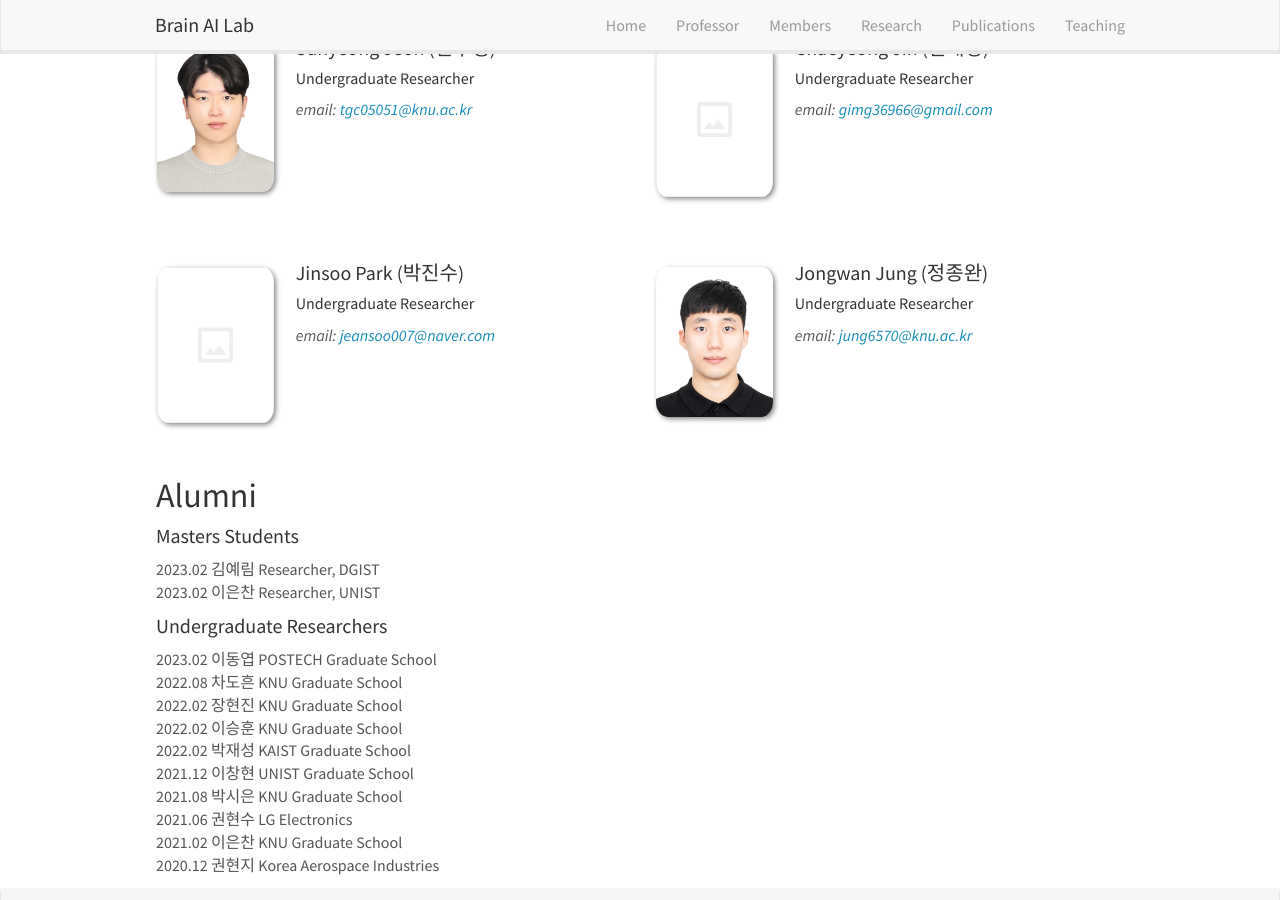
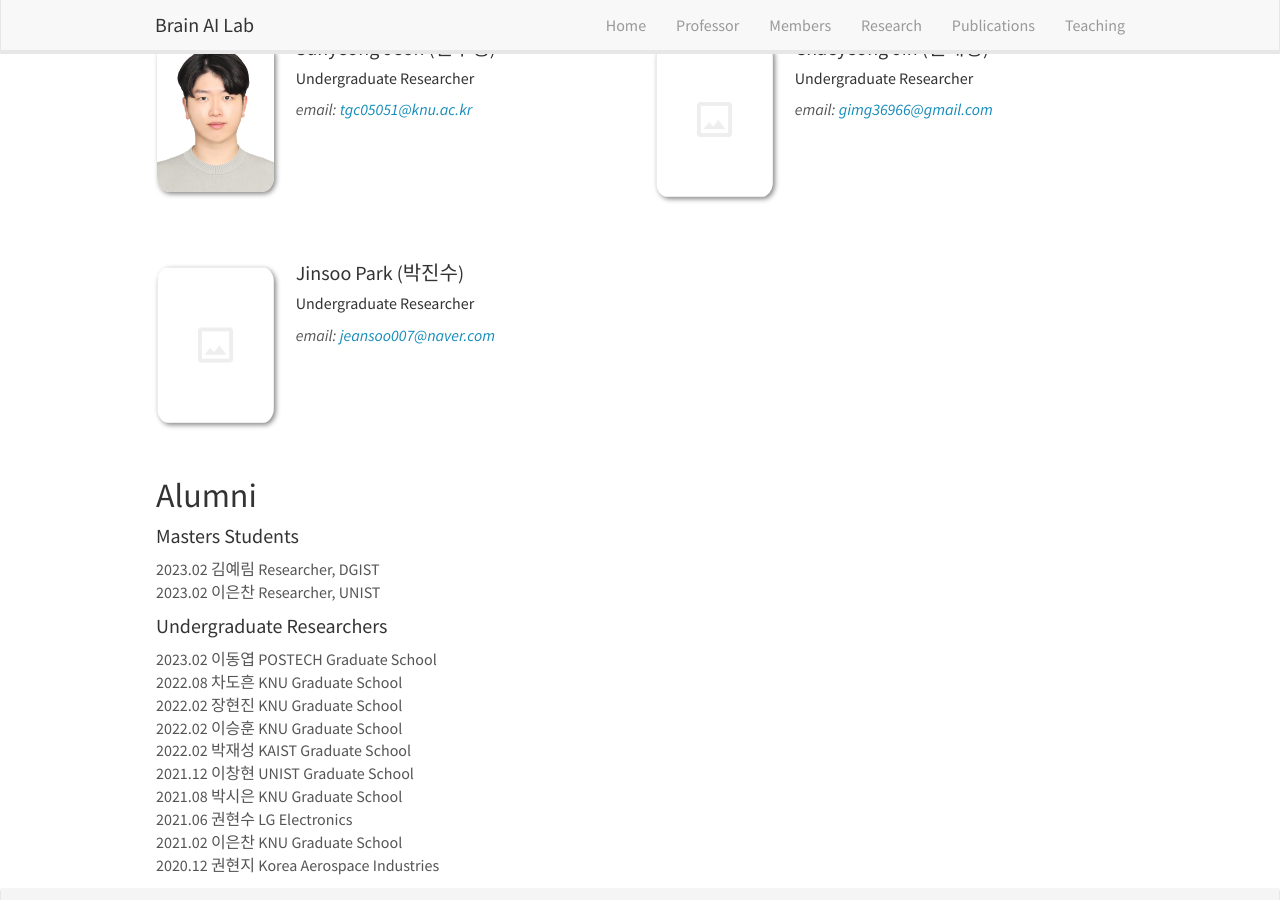
Before and after one commit to KNU-BrainAI/knu-brainai.github.io, a Jekyll site: the page built from _pages/members.md, in a window 1280 px wide and 900 px high, scrolled down 832 px. Built offline with Jekyll 4.4.1, drawn with Linux system fonts in a browser that asks for light colours; nearby versions of some CDN libraries.

Commit message:
Update team_members.yml

```diff
--- a/_data/team_members.yml
+++ b/_data/team_members.yml
@@ -65,10 +65,3 @@
   email: jeansoo007@naver.com
   number_educ: 1
   education1:
-
-- name: Jongwan Jung (정종완)
-  photo: jwjung.jpg
-  info: Undergraduate Researcher
-  email: jung6570@knu.ac.kr
-  number_educ: 1
-  education1:
```
